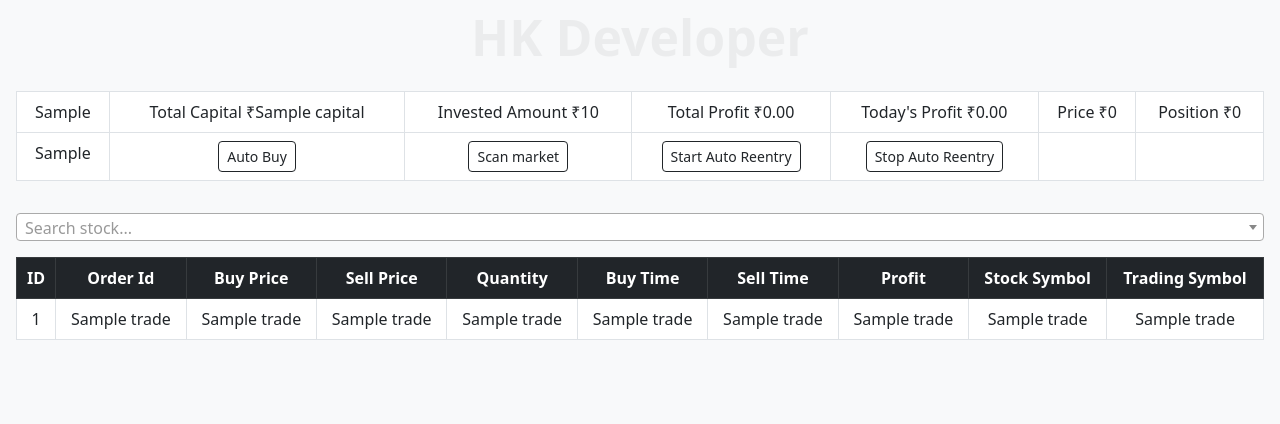
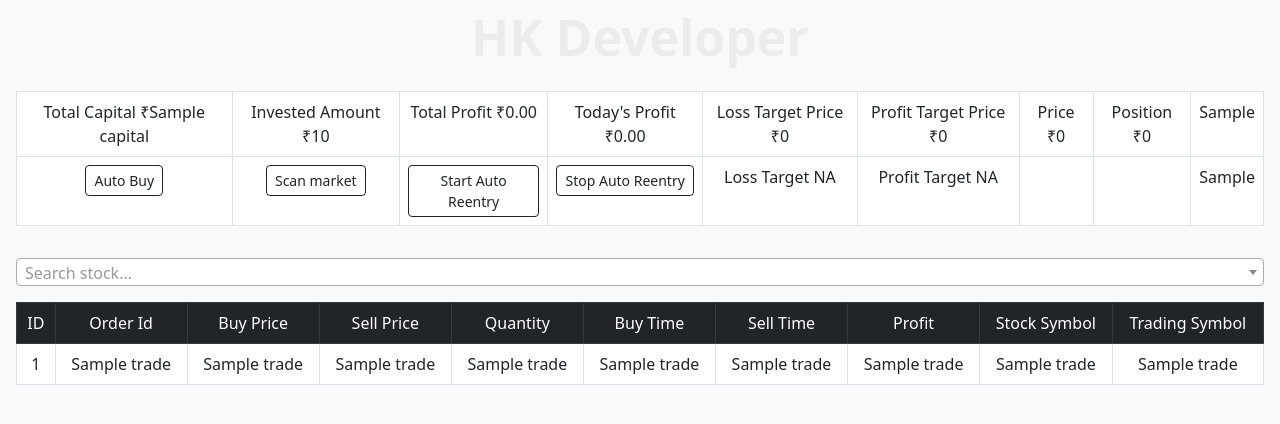
Before and after one commit to Harshil-Kaneria/trade_bot, a Flask app: template templates/index.html in a window 1280 px wide. Shown: the top 424 px of the page. Run offline with Flask 3, Linux system fonts and the light colour scheme; the template is opened without the code that fills it: most values are stand-ins (such as "Sample title", 1, 10 or a date in 2020); parts of the project's set-up code (start-up, migrations or seed data) failed here and were passed over; some libraries are stand-ins or nearby versions.

Commit message:
changes for targeted price

```diff
--- a/app.py
+++ b/app.py
@@ -71,8 +71,8 @@ user_buy_signal = False
 user_sell_signal = False
 user_auto_buy = False
 user_stop_reentry = False
-instrument_token = 5097729
-trading_symbol = 'DMART'
+instrument_token = 352001
+trading_symbol = 'HCC'
 order_data = None
 latest_tick = {}
 
@@ -205,8 +205,8 @@ def buy_stock(stock, price):
     global invested_amount, quantity_data, capital, holding_stock,waiting_for_reentry,user_buy_signal,user_sell_signal,buy_price
     quantity = int((capital - invested_amount) // price) or 1
 
-    # auto_place_order_id = '8383_HK_PAPER_TRADE'
-    auto_place_order_id = auto_place_order(quantity,True)
+    auto_place_order_id = '8383_HK_PAPER_TRADE'
+    # auto_place_order_id = auto_place_order(quantity,True)
     cursor.execute('SELECT capital FROM portfolio WHERE id = 1')
     capital = cursor.fetchone()[0]
 
@@ -232,7 +232,7 @@ def sell_stock(stock_id, price):
     trade = cursor.fetchone()
     if trade:
         buy_price, quantity = trade
-        auto_place_order(quantity,False)
+        # auto_place_order(quantity,False)
         profit = (price - buy_price) * quantity
         current_profit += profit
         invested_amount -= buy_price * quantity
@@ -260,7 +260,6 @@ kws = KiteTicker(api_key="your_api_key", access_token=enctoken + "&user_id=" + u
 def updateData(i):
     global latest_tick
     latest_tick = {  # Store the latest tick data in a dictionary
-        "instrument_token": i["instrument_token"],
         "LTP": i["last_price"],
         "Open": i["ohlc"]["open"],
         "High": i["ohlc"]["high"],
@@ -299,7 +298,7 @@ def on_ticks(ws, ticks):
         current_price = price
         updateData(tick)
         print(f"Live price - {price} for this {symbol} - {trading_symbol}")
-        socketio.emit('price_tick', {'event': 'tick','latest_tick':latest_tick, 'data': tick,'instrument_token':instrument_token,'trading_symbol':trading_symbol})
+        socketio.emit('price_tick', {'event': 'tick','book_profit':book_profit,'book_loss':book_loss,'latest_tick':latest_tick, 'data': tick,'instrument_token':instrument_token,'trading_symbol':trading_symbol})
 
 
 def on_connect(ws, response):
--- a/templates/index.html
+++ b/templates/index.html
@@ -34,18 +34,19 @@
         <table class="table table-bordered">
           <tbody>
             <tr>
-              <td id="trading_symbol">{{ trading_symbol }}</td>
               <td id="capital">Total Capital ₹{{ capital }}</td>
               <td id="invested-amount">
                 Invested Amount ₹{{ invested_amount }}
               </td>
               <td id="total-profit">Total Profit ₹0</td>
               <td id="today-profit">Today's Profit ₹0</td>
+              <td id="loss-calculated-target-price">Loss Target Price ₹0</td>
+              <td id="profit-calculated-target-price">Profit Target Price ₹0</td>
               <td id="price">Price ₹0</td>
               <td id="position">Position ₹0</td>
+              <td id="trading_symbol">{{ trading_symbol }}</td>
             </tr>
             <tr>
-              <td id="instrument_token">{{ instrument_token }}</td>
               <td>
                 <button
                   class="btn btn-sm btn-outline-dark"
@@ -78,6 +79,8 @@
                   Stop Auto Reentry
                 </button>
               </td>
+              <td id="loss-target-price">Loss Target NA</td>
+              <td id="profit-target-price">Profit Target NA</td>
               <td>
                 <button
                   class="btn btn-sm btn-outline-dark d-none"
@@ -96,6 +99,7 @@
                   Sell
                 </button>
               </td>
+              <td id="instrument_token">{{ instrument_token }}</td>
             </tr>
           </tbody>
         </table>
@@ -103,7 +107,7 @@
       <div class="table-responsive text-center">
         <table class="table table-bordered text-sm">
           <tbody>
-              <tr id="tableHeader"></tr>
+            <tr class="table-dark" id="tableHeader"></tr>
             <tr id="tableRow"></tr>
           </tbody>
         </table>
@@ -112,22 +116,28 @@
         <select id="stock-select" class="w-100 p-2">
           <option value="">Select a stock</option>
         </select>
-        <button id="set-button" class="btn btn-sm btn-dark ms-2" style="display: none;">Load</button>
+        <button
+          id="set-button"
+          class="btn btn-sm btn-dark ms-2"
+          style="display: none"
+        >
+          Load
+        </button>
       </div>
       <div class="table-responsive text-center">
         <table class="table table-bordered table-hover">
           <thead class="table-dark">
             <tr>
-              <th>ID</th>
-              <th>Order Id</th>
-              <th>Buy Price</th>
-              <th>Sell Price</th>
-              <th>Quantity</th>
-              <th>Buy Time</th>
-              <th>Sell Time</th>
-              <th>Profit</th>
-              <th>Stock Symbol</th>
-              <th>Trading Symbol</th>
+              <td>ID</td>
+              <td>Order Id</td>
+              <td>Buy Price</td>
+              <td>Sell Price</td>
+              <td>Quantity</td>
+              <td>Buy Time</td>
+              <td>Sell Time</td>
+              <td>Profit</td>
+              <td>Stock Symbol</td>
+              <td>Trading Symbol</td>
             </tr>
           </thead>
           <tbody id="profit-table">
@@ -181,7 +191,7 @@
               <strong>Declined:</strong> <span id="declined"></span>,
               <strong>Unchanged:</strong> <span id="unchanged"></span>
             </p>
-            <hr/>
+            <hr />
             <!-- Stock Data -->
             <h5>Top Gainers</h5>
             <table class="table table-bordered">
@@ -198,7 +208,7 @@
               </thead>
               <tbody id="gainersTable"></tbody>
             </table>
-            <hr/>
+            <hr />
             <h5>Top Losers</h5>
             <table class="table table-bordered">
               <thead>
@@ -214,7 +224,7 @@
               </thead>
               <tbody id="losersTable"></tbody>
             </table>
-            <hr/>
+            <hr />
             <h5>Most Active (By Value)</h5>
             <table class="table table-bordered">
               <thead>
@@ -230,7 +240,7 @@
               </thead>
               <tbody id="mostActiveValueTable"></tbody>
             </table>
-            <hr/>
+            <hr />
             <h5>Most Active (By Volume)</h5>
             <table class="table table-bordered">
               <thead>
@@ -246,7 +256,7 @@
               </thead>
               <tbody id="mostActiveVolumeTable"></tbody>
             </table>
-            <hr/>
+            <hr />
             <h5>Best Picks</h5>
             <table class="table table-bordered">
               <thead>
@@ -474,7 +484,7 @@
         });
       }
       socket.on("price_tick", function (data) {
-        updateTable(data.latest_tick)
+        updateTable(data.latest_tick);
         if ($("#profit-table tr:eq(0)").find("td:eq(3)").text() === "None") {
           var cellValue = parseFloat(
             $("#profit-table tr:eq(0)").find("td:eq(2)").text()
@@ -498,11 +508,27 @@
                 parseFloat($("#profit-table tr:eq(0)").find("td:eq(4)").text())
               ).toFixed(2)
           );
+
+          $("#profit-calculated-target-price").text("Profit Target Price ₹"+((cellValue*parseFloat($("#profit-table tr:eq(0)").find("td:eq(4)").text())+data.book_profit)/parseFloat($("#profit-table tr:eq(0)").find("td:eq(4)").text())).toFixed(2))
+          $("#loss-calculated-target-price").text("Loss Target Price ₹"+((cellValue*parseFloat($("#profit-table tr:eq(0)").find("td:eq(4)").text())-data.book_loss)/parseFloat($("#profit-table tr:eq(0)").find("td:eq(4)").text())).toFixed(2))
+        }else{
+          let investedAmountText = $("#capital").text().trim();
+          let investedAmount = parseFloat(investedAmountText.replace("Total Capital ₹", "").trim());
+          let lastPrice = data.data.last_price;
+          let profitTarget = data.book_profit;
+          let lossTarget = data.book_loss;
+          let profitTargetPrice = lastPrice + (profitTarget / investedAmount) * lastPrice;
+          let lossTargetPrice = lastPrice - (lossTarget / investedAmount) * lastPrice;
+          $("#profit-calculated-target-price").text("Profit Target Price ₹" + profitTargetPrice.toFixed(2));
+          $("#loss-calculated-target-price").text("Loss Target Price ₹" + lossTargetPrice.toFixed(2));
         }
 
         showButton();
         document.title = data.data.last_price + " Bot";
+
         $("#price").text("Price ₹" + data.data.last_price);
+        $("#profit-target-price").text("Profit Target ₹"+data.book_profit)
+        $("#loss-target-price").text("Loss Target ₹"+data.book_loss)
         $("#instrument_token").text(data.instrument_token);
         $("#trading_symbol").text(data.trading_symbol);
       });
@@ -546,7 +572,7 @@
             delay: 250,
             data: function (params) {
               return {
-                q: params.term, // Pass search term as query parameter
+                q: params.term
               };
             },
             processResults: function (data, params) {
@@ -564,7 +590,7 @@
                 results: filteredResults.map((item) => ({
                   id: item.instrument_token,
                   text: item.tradingsymbol + " - " + item.name,
-                  stockData: item
+                  stockData: item,
                 })),
               };
             },
@@ -572,13 +598,17 @@
           },
         });
       });
-      $('#stock-select').on('select2:select', function (e) {
+      $("#stock-select").on("select2:select", function (e) {
         selectedStock = e.params.data.stockData;
-        $('#set-button').show();
+        $("#set-button").show();
       });
-    $('#set-button').click(function () {
+      $("#set-button").click(function () {
         if (selectedStock) {
-            userEvent('set_token', selectedStock.instrument_token, selectedStock.tradingsymbol);
+          userEvent(
+            "set_token",
+            selectedStock.instrument_token,
+            selectedStock.tradingsymbol
+          );
         } else {
           toastr.error("Please select a stock first.", "Error");
         }
```
Lines whose indentation alone changed are shown as unchanged.
